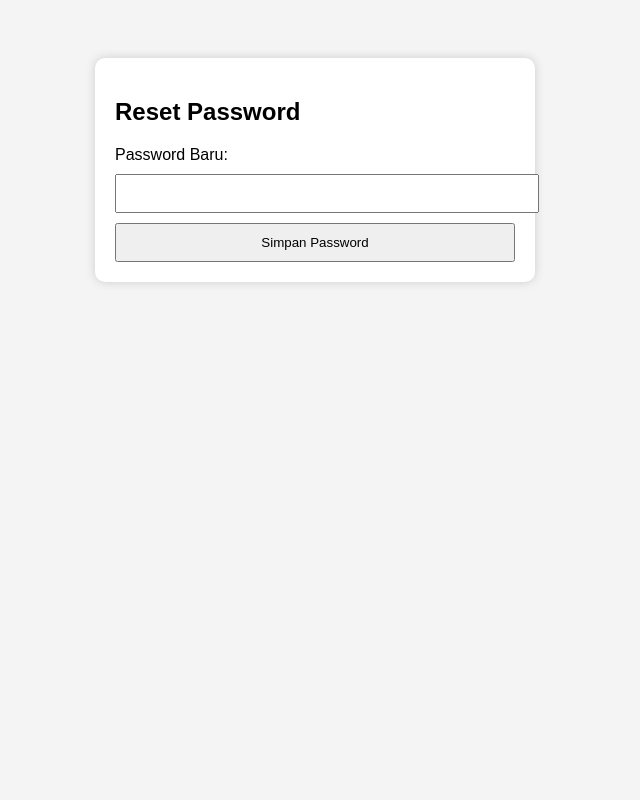
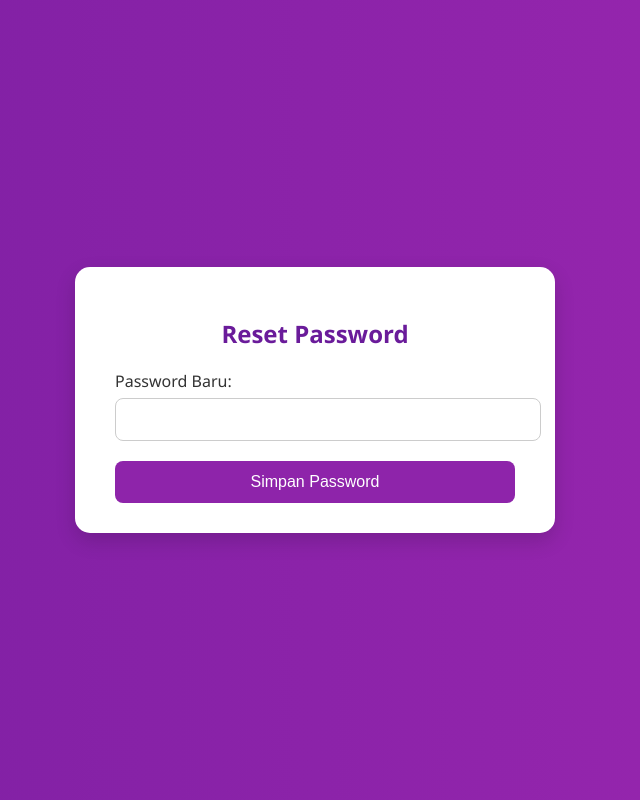
Before and after one commit to AmeliaResky/Financio_kel2_VIB, a PHP site: page /reset_password.php in a window 1280 px wide. Shown: the whole page, without its empty margins (325-965 px from the left). Run offline with PHP 8.4, Linux system fonts and the light colour scheme.

Commit message:
Update reset_password.php

```diff
--- a/reset_password.php
+++ b/reset_password.php
@@ -1,21 +1,101 @@
 <?php
 $email = $_GET['email'] ?? '';
 ?>
-
 <!DOCTYPE html>
 <html lang="id">
 <head>
   <meta charset="UTF-8">
   <title>Reset Password</title>
   <style>
-    body { font-family: sans-serif; background: #f4f4f4; padding: 50px; }
-    .box { background: #fff; padding: 20px; max-width: 400px; margin: auto; border-radius: 10px; box-shadow: 0 0 10px #ccc; }
-    input, button { width: 100%; padding: 10px; margin-top: 10px; }
+    body {
+      font-family: 'Segoe UI', sans-serif;
+      background: linear-gradient(to right, #7b1fa2, #9c27b0);
+      display: flex;
+      justify-content: center;
+      align-items: center;
+      height: 100vh;
+      margin: 0;
+    }
+
+    .box {
+      background: #ffffff;
+      padding: 30px 40px;
+      max-width: 400px;
+      width: 90%;
+      border-radius: 15px;
+      box-shadow: 0 8px 20px rgba(0, 0, 0, 0.15);
+      text-align: center;
+    }
+
+    .box h2 {
+      margin-bottom: 20px;
+      color: #6a1b9a;
+      font-size: 24px;
+    }
+
+    label {
+      display: block;
+      text-align: left;
+      font-weight: 500;
+      margin-bottom: 6px;
+      color: #333;
+    }
+
+    input[type="password"] {
+      width: 100%;
+      padding: 12px;
+      border: 1px solid #ccc;
+      border-radius: 8px;
+      margin-bottom: 20px;
+      font-size: 15px;
+      transition: border 0.3s;
+    }
+
+    input[type="password"]:focus {
+      border-color: #9c27b0;
+      outline: none;
+    }
+
+    button {
+      background-color: #8e24aa;
+      color: #fff;
+      border: none;
+      padding: 12px;
+      font-size: 16px;
+      border-radius: 8px;
+      width: 100%;
+      cursor: pointer;
+      transition: background-color 0.3s ease;
+    }
+
+    button:hover {
+      background-color: #ba68c8;
+    }
+    /* Tambahan untuk error */
+    .error-message {
+      background-color: #f8d7da;
+      color: #721c24;
+      padding: 10px;
+      border-radius: 8px;
+      margin-bottom: 20px;
+      border: 1px solid #f5c6cb;
+      font-size: 14px;
+    }
   </style>
 </head>
 <body>
   <div class="box">
     <h2>Reset Password</h2>
+
+     <?php if (isset($_GET['error'])): ?>
+  <?php if ($_GET['error'] == 'sama'): ?>
+    <div class="error-message">Password baru tidak boleh sama dengan password lama.</div>
+  <?php elseif ($_GET['error'] == 'kosong'): ?>
+    <div class="error-message">Email dan password baru wajib diisi.</div>
+  <?php elseif ($_GET['error'] == 'email_tidak_ditemukan'): ?>
+    <div class="error-message">Email tidak ditemukan.</div>
+  <?php endif; ?>
+<?php endif; ?>
     <form action="reset_password_proses.php" method="POST">
       <input type="hidden" name="email" value="<?= htmlspecialchars($email) ?>">
       <label>Password Baru:</label>
```
